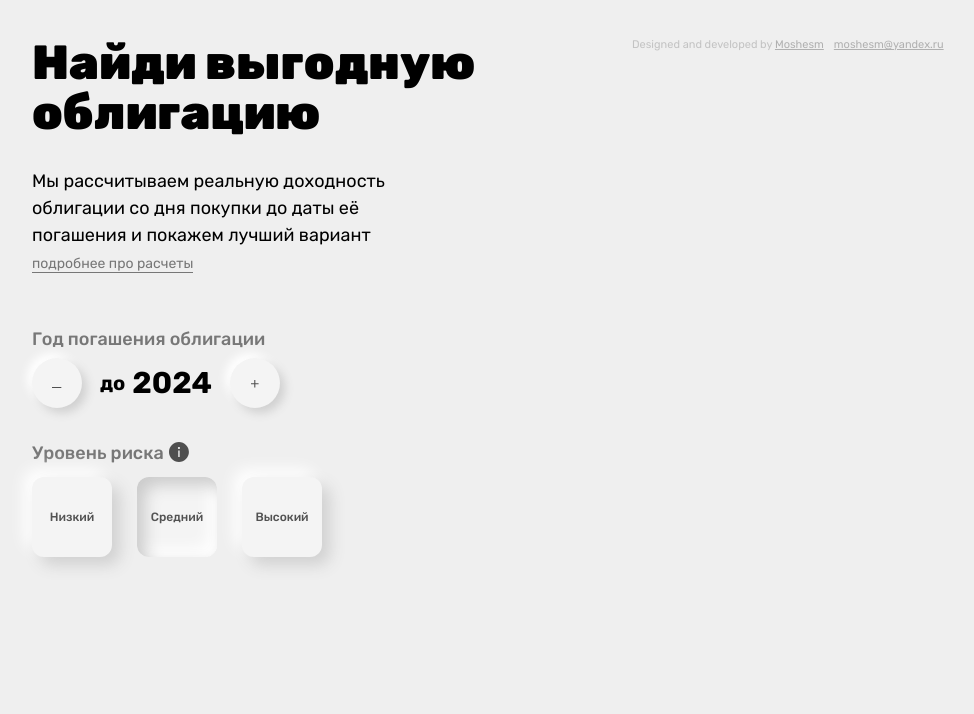
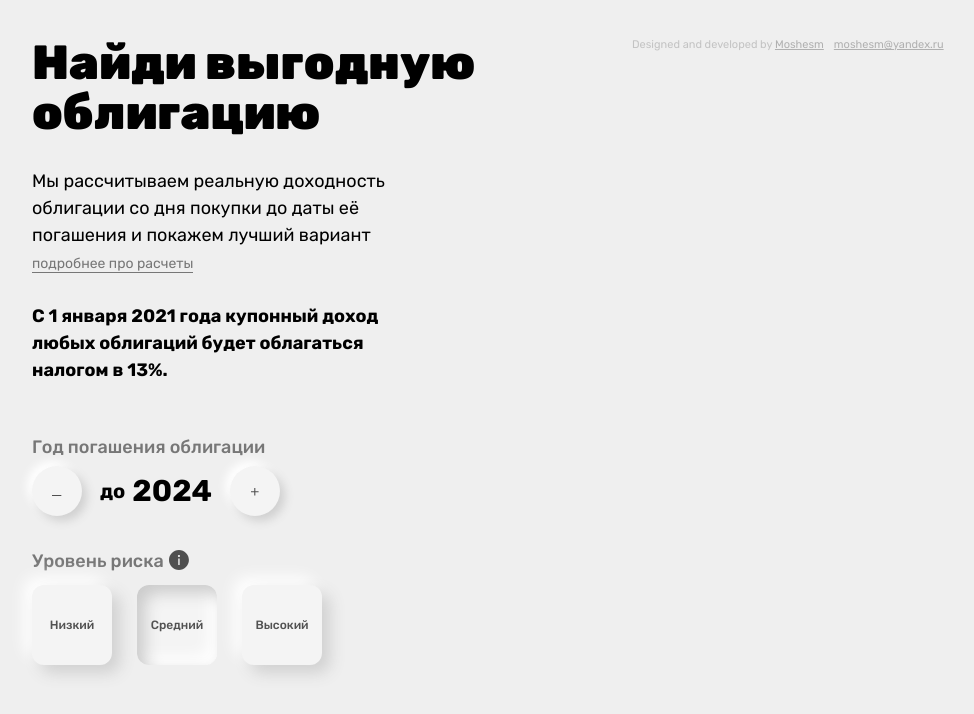
Before and after one commit to moshesm10/Top_bonds, a website: page src/index.html in a window 1280 px wide. Shown: the whole page, without its empty margins (8-982 px from the left). Drawn offline with nearby package versions, Linux system fonts and the light colour scheme; files that its build step writes are made by us from their sources; no server answers; a web font is replaced by a local one.

Commit message:
some info

```diff
--- a/src/index.html
+++ b/src/index.html
@@ -13,7 +13,7 @@
     <div class="container">
         <section class="description">
             <h1>Найди выгодную облигацию</h1>
-            <p class="description__subtitle">Мы рассчитываем реальную доходность облигации со дня покупки до даты её погашения и покажем лучший вариант  <span class="add">подробнее про расчеты</span></p>
+            <p class="description__subtitle">Мы рассчитываем реальную доходность облигации со дня покупки до даты её погашения и покажем лучший вариант  <span class="add">подробнее про расчеты</span> <br><br> <b>С 1 января 2021 года купонный доход любых облигаций будет облагаться налогом в 13%.</b></p>
             <div class="description__year-selector">
                 <p class="description__year-selector-title">Год погашения облигации</p>
                 <div class="description__year-selector-button-wrapper">
```
Also changed, not shown: build/index.html.
